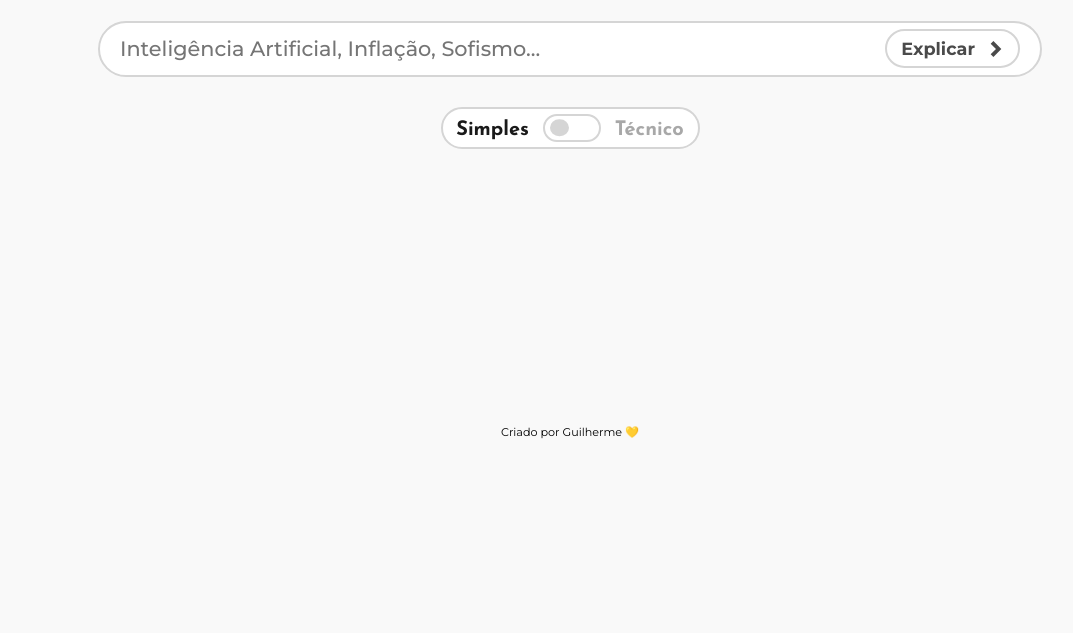
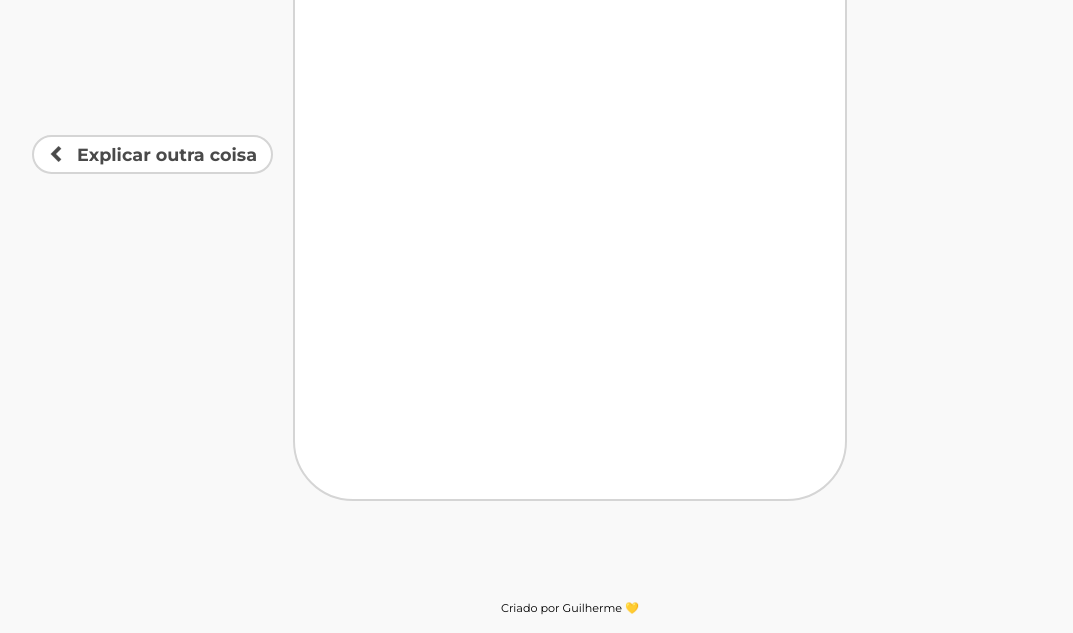
Before and after one commit to guiolivi/explica-ai, a plain HTML site: page index.html in a window 1280 px wide. Shown: the part 343-976 px from the top of the page, without its empty margins (70-1143 px from the left). Before the commit the page ends 800 px from the top, so only its background shows below. Drawn offline with Linux system fonts and the light colour scheme; a web font is replaced by a local one.

Commit message:
feat: style loading and start styling output

```diff
--- a/index.html
+++ b/index.html
@@ -13,6 +13,7 @@
 </head>
 <body id="page">
 
+    <section id="input">
         <header id="title-subtitle">
             <div id="title">
                 <img src="media/explica-ai-simples.png" alt="Logo Explica aí" id="logo">
@@ -24,13 +25,13 @@
             </div>
         </header>
 
-    <main id="input-switch">
-        <label id="input">
+        <div id="input-switch">
+            <label id="switch">
                 <input type="text" placeholder="Inteligência Artificial, Inflação, Sofismo..." id="input-text">
-            <label id="explicar-button">
+                <span id="explicar-button">
                     <button id="explicar-button_text">Explicar</button>
                     <img src="media/seta-direita.svg" alt="Seta virada para a direita" id="explicar-button_arrow">
-            </label>
+                </span>
             </label>
 
             <div id="mode-switch">
@@ -41,24 +42,22 @@
                 </label>
                 <div class="mode-text tecnico">Técnico</div>
             </div>
-    </main>
-
-    <footer id="copyright">
-        <div id="copyright-text">Criado por Guilherme 💛</div>
-    </footer>
+        </div>
+    </section>
 
     <section id="loading">
-        <div id="loading-text"></div>
-        <img src="#" alt="" id="loading-logo">
+        <div id="loading-text">Rodando algoritmos de sabedoria…</div>
+        <img src="media/brain-loading.png" alt="Image of a brain fused with artificial intelligence" id="loading-logo">
     </section>
 
     <section id="return-output">
+        <div id="upper-output_text">Me <span style="color: var(--accent-color_simples)">explica</span> sobre...</div>
+
         <div id="explicar-button_return">
-            <img src="#" alt="" id="explicar-button_return__arrow">
-            <div id="explicar-button_return__text"></div>
+            <img src="media/seta-esquerda.png" alt="Seta virada para a esquerda" id="explicar-button_return__arrow">
+            <button id="explicar-button_return__text">Explicar outra coisa</button>
         </div>
 
-        <div id="upper-output_text"></div>
         <div id="output">
             <div id="output-title"></div>
             <div id="output-line"></div>
@@ -66,5 +65,9 @@
         </div>
     </section>
 
+    <footer id="copyright">
+        <div id="copyright-text">Criado por Guilherme 💛</div>
+    </footer>
+
 </body>
 </html>
--- a/style.css
+++ b/style.css
@@ -43,19 +43,24 @@ input[type="text"] {
     outline: inherit;
 }
 
-/* Body */
+/* Body, Main */
 
 #page {
     display: grid;
+    grid-template-rows: 1fr auto;
     background-color: var(--background-color_simples);
     width: 100vw;
-    height: 100vh;
+    min-height: 100vh;
     padding: 0;
     margin: 0;
-    grid-template-rows: 2.5fr 2fr 1fr;
 }
 
-/* Header, Main, Footer (Separations) */
+#input {
+    display: none;
+    grid-template-rows: 2.5fr 2.9fr;
+}
+
+/* Header, Content (Separations) */
 
 #title-subtitle {
     display: flex;
@@ -68,11 +73,6 @@ input[type="text"] {
     display: flex;
     flex-direction: column;
     align-items: center;
-}
-
-#copyright {
-    display: flex;
-    justify-content: center;
 }
 
 /* Header */
@@ -104,7 +104,7 @@ input[type="text"] {
 
 /* Main - Input */
 
-#input {
+#switch {
     display: flex;
     align-items: center;
     justify-content: space-between;
@@ -220,6 +220,11 @@ input[type="text"] {
 
 /* Footer */
 
+#copyright {
+    display: flex;
+    justify-content: center;
+}
+
 #copyright-text {
     display: inline-block;
     align-self: flex-end;
@@ -232,10 +237,81 @@ input[type="text"] {
 
 #loading {
     display: none;
+    flex-direction: column;
+    align-items: center;
+    justify-content: center;
+}
+
+#loading-text {
+    color: #595959;
+    font-family: var(--title-font), sans-serif;
+    font-size: 2.45rem;
+    margin-bottom: 25px;
+}
+
+#loading-logo {
+    width: 120px;
+    height: 120px;
 }
 
 /* Output */
 
 #return-output {
-    display: none;
+    display: grid;
+    grid-template-columns: 1fr auto 1fr;
+    grid-template-rows: auto 1fr;
+    align-items: center;
+    justify-items: center;
+    padding-top: 100px;
+    padding-bottom: 100px;
+    gap: 20px;
 }
+
+/* Output - Button */
+#explicar-button_return {
+    display: flex;
+    align-items: center;
+    align-self: center;
+    justify-self: end;
+    grid-column: 1;
+    grid-row: 2;
+    gap: 13px;
+    padding: 7px 14px;
+    background-color: var(--box-background-color_simples);
+    border: 2px solid var(--box-outline-color_simples);
+    border-radius: 30px;
+    cursor: pointer;
+}
+
+#explicar-button_return__text {
+    color: var(--secondary-color_simples);
+    font-family: var(--subtitle-font), sans-serif;
+    font-size: 1.1rem;
+    font-weight: 700;
+}
+
+#explicar-button_return__arrow {
+    width: 16px;
+    height: 16px;
+}
+
+/* Output - Card */
+#upper-output_text {
+    grid-column: 1 / -1;
+    grid-row: 1;
+    align-self: end;
+    justify-self: center;
+    font-family: var(--subtitle-font), sans-serif;
+    font-size: 1.55em;
+    font-weight: 700;
+}
+
+#output {
+    grid-column: 2;
+    grid-row: 2;
+    width: 550px;
+    height: 690px;
+    background-color: var(--box-background-color_simples);
+    border: 2px solid var(--box-outline-color_simples);
+    border-radius: 60px;
+}
```
Also changed, not shown: script.js (+8 -0 lines), media/brain-loading.png (added), media/seta-esquerda.png (added). Lines whose indentation alone changed are shown as unchanged.
